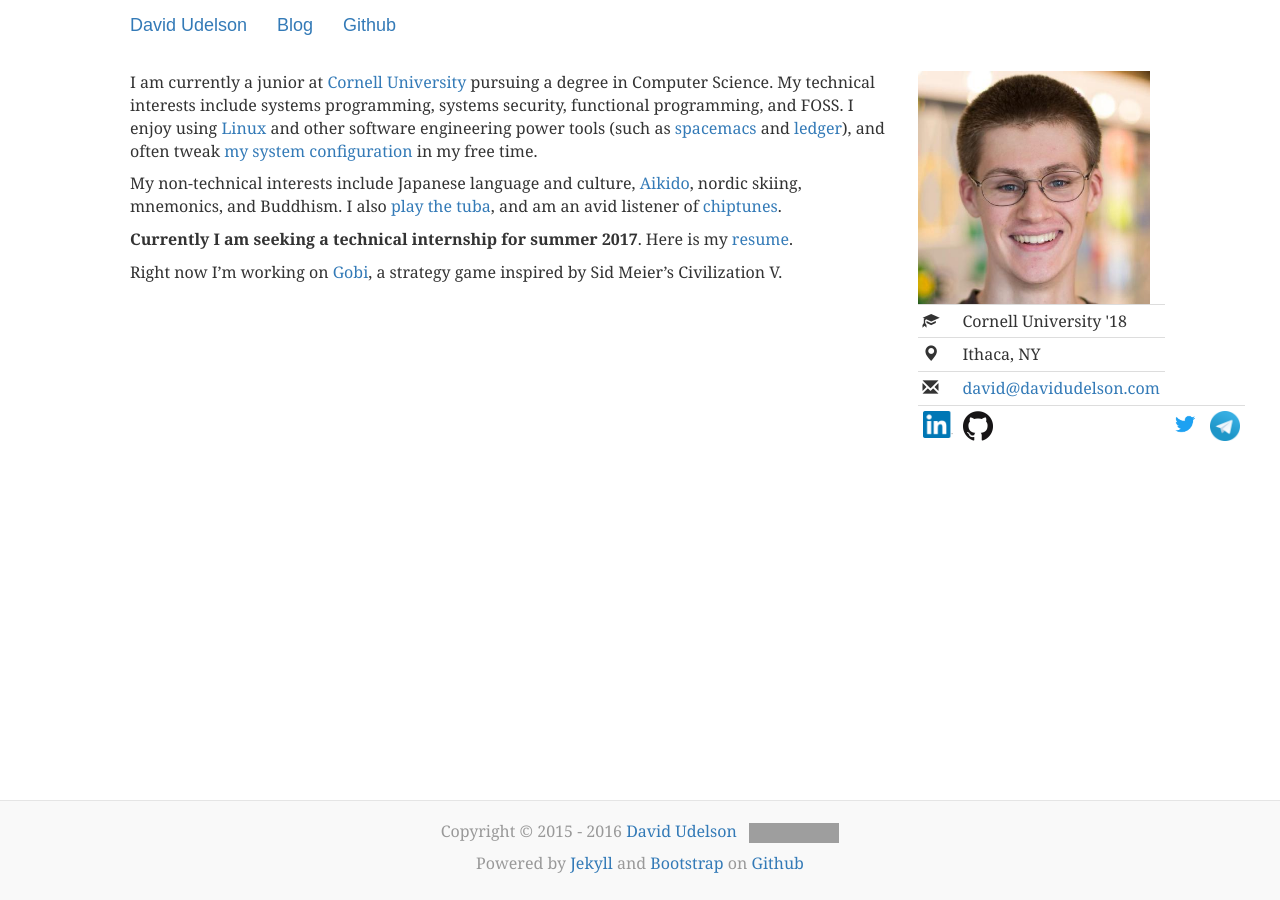
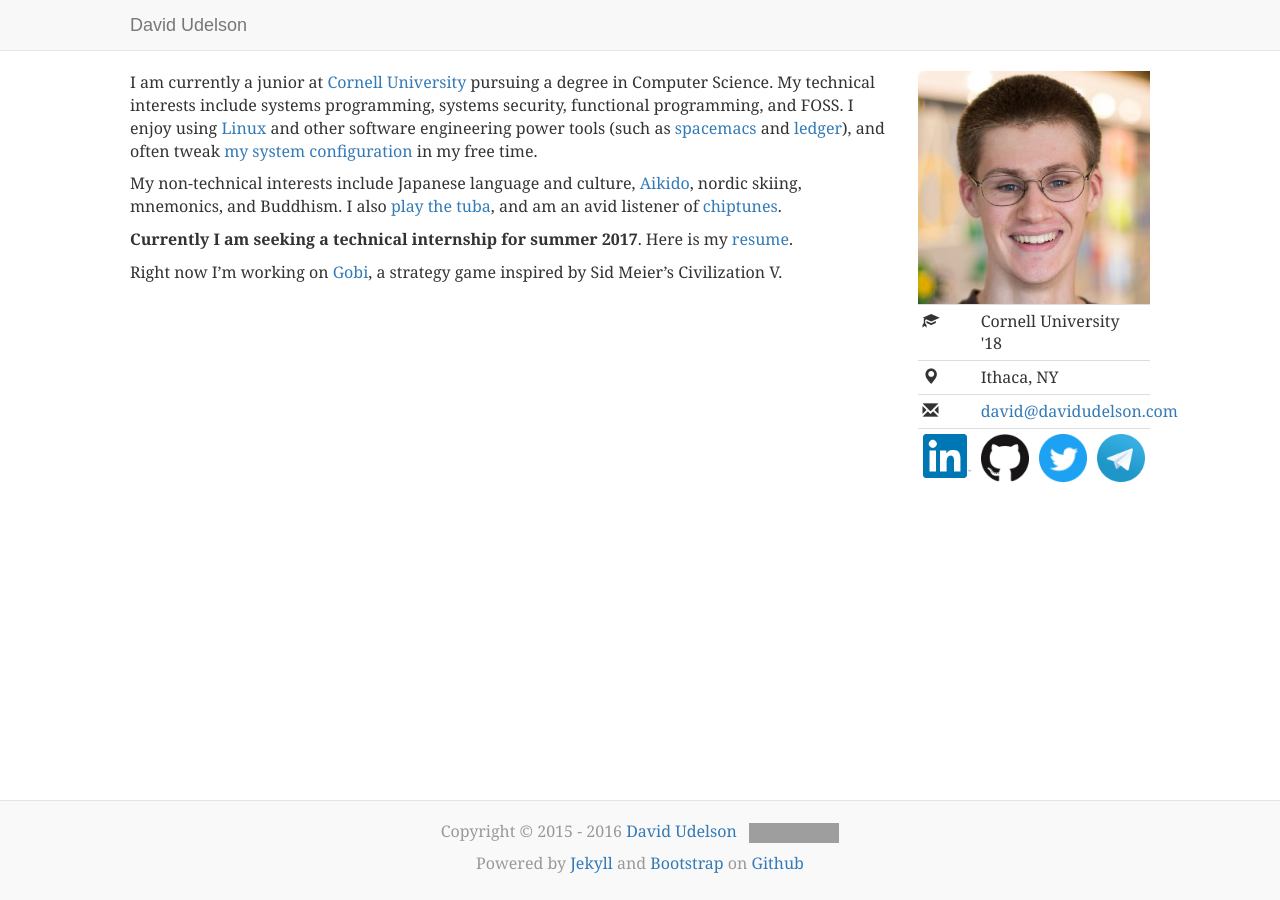
Before and after one commit to dudelson/website, a Jekyll site: the page built from index.md, in a window 1280 px wide. Built offline with Jekyll 4.4.1, drawn with Linux system fonts in a browser that asks for light colours; grey boxes are pictures that could not be loaded.

Commit message:
Fix navbar and img links

```diff
--- a/_includes/navbar.html
+++ b/_includes/navbar.html
@@ -1,15 +1,5 @@
-<nav class="navbar navbar-light navbar-static-top bg-faded">
+<nav class="navbar navbar-default navbar-static-top">
     <div class="container">
-        <div id="navbar" >
         <a class="navbar-brand" href="/">David Udelson</a>
-        <ul class="nav navbar-nav pull-xs-right">
-            <li class="nav-item">
-            <a class="nav-link" href="/blog/index.html">Blog</a>
-            </li>
-            <li class="nav-item">
-            <a class="nav-link" href="https://github.com/dudelson">Github</a>
-            </li>
-        </ul>
-            </div>
     </div>
 </nav>
--- a/_layouts/mainpage.html
+++ b/_layouts/mainpage.html
@@ -6,26 +6,26 @@
         {{ content }}
     </div>
     <div class="col-xs-6 col-md-3" >
-        <img src="/static/img/headshot.jpg" width="100%" />
+        <img class="img-responsive" src="/static/img/headshot.jpg" alt="David Udelson"/>
         <table class="table table-condensed" >
         <tbody>
             <tr>
                 <td><span class="glyphicon glyphicon-education" aria-hidden="true"></span></td>
-                <td>Cornell University '18</td>
+                <td colspan="3">Cornell University '18</td>
             </tr>
             <tr>
                 <td><span class="glyphicon glyphicon-map-marker" aria-hidden="true"></span></td>
-                <td>Ithaca, NY</td>
+                <td colspan="3">Ithaca, NY</td>
             </tr>
             <tr>
                 <td><span class="glyphicon glyphicon-envelope" aria-hidden="true"></span></td>
-                <td>{% include email_obfuscator.html %}</td>
+                <td colspan="3">{% include email_obfuscator.html %}</td>
             </tr>
             <tr>
-                <td><a href="https://www.linkedin.com/in/david-udelson-6aa323123"><img src="/static/img/logos/linkedin.png" width="30px" alt="My linkedin profile"></a></td>
-                <td><a href="https://www.github.com/dudelson"><img src="/static/img/logos/github.png" width="30px" alt="My github profile"></a></td>
-                <td><a href="https://www.twitter.com/ubeatlenine"><img src="/static/img/logos/twitter.png" width="30px" alt="Contact me on twitter"></a></td>
-                <td><a href="https://t.me/dudelson"><img src="/static/img/logos/telegram.png" width="30px" alt="Contact me on telegram"></a></td>
+                <td><a href="https://www.linkedin.com/in/david-udelson-6aa323123"><img class="img-responsive" src="/static/img/logos/linkedin.png" alt="My linkedin profile"></a></td>
+                <td><a href="https://www.github.com/dudelson"><img class="img-responsive" src="/static/img/logos/github.png" alt="My github profile"></a></td>
+                <td><a href="https://www.twitter.com/ubeatlenine"><img class="img-responsive" src="/static/img/logos/twitter.png" alt="Contact me on twitter"></a></td>
+                <td><a href="https://t.me/dudelson"><img class="img-responsive" src="/static/img/logos/telegram.png" alt="Contact me on telegram"></a></td>
             </tr>
         </tbody>
         </table>
--- a/static/css/davidudelson.css
+++ b/static/css/davidudelson.css
@@ -3,6 +3,10 @@
 body {
     font-family: Georgia, "Times New Roman", Times, serif;
     font-size: 16px;
+}
+
+table {
+    table-layout: fixed;
 }
 
 /*
@@ -12,6 +16,5 @@
 @media (min-width: 1200px) {
   .container {
     width: 1050px;
-    background-color: #ffffff;
   }
 }
```
Also changed, not shown: static/img/logos/twitter.png.
